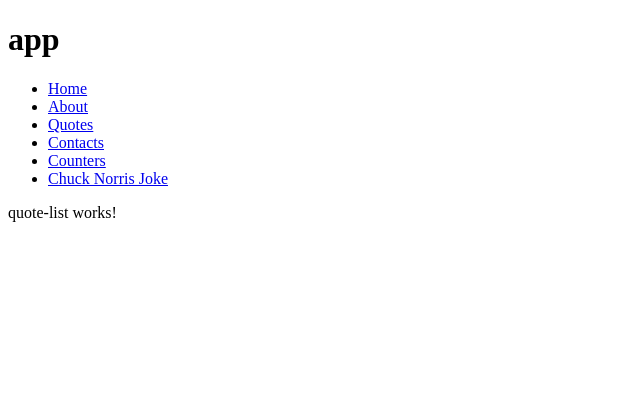
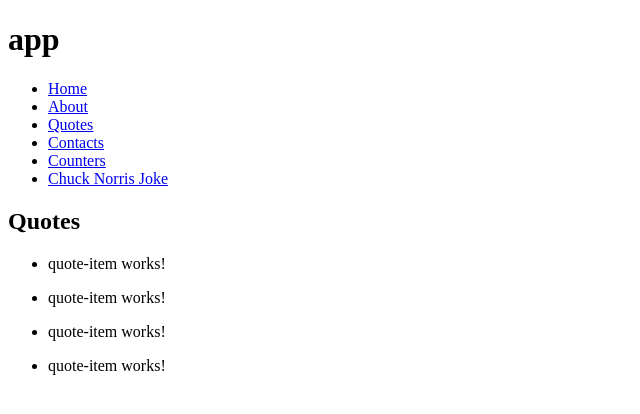
Before and after one commit to artseven/angular2-quotes, an Angular app: page /quotes in a window 1280 px wide. Shown: the top 414 px of the page, without its empty margins (0-640 px from the left). Built offline with nearby package versions, Linux system fonts and the light colour scheme.

Commit message:
Quote list function added

```diff
--- a/src/app/quote-list/quote-list.component.html
+++ b/src/app/quote-list/quote-list.component.html
@@ -1,3 +1,8 @@
-<p>
-  quote-list works!
-</p>
+<h2> Quotes </h2>
+
+<ul>
+  <li *ngFor="let oneQuote of quotes">
+    <app-quote-item [quote]="oneQuote" (onDelete)="removeQuote($event)">
+    </app-quote-item>
+  </li>
+</ul>
--- a/src/app/quote-list/quote-list.component.ts
+++ b/src/app/quote-list/quote-list.component.ts
@@ -7,9 +7,35 @@
 })
 export class QuoteListComponent implements OnInit {
 
+  quotes: Array<any> = [
+    {
+        id: 1,
+        text: 'I love fries.',
+        author: 'Neil Armstrong'
+    }, {
+        id: 12,
+        text: 'Stay thirsty, my friends. Dos Equis.',
+        author: 'Most Interesting Man In The World'
+    }, {
+        id: 99,
+        text: 'Stay hungry. Stay foolish.',
+        author: 'Ghost of Steve Jobs'
+    }, {
+        id: 101,
+        text: 'Do things that don\'t scale.',
+        author: 'Steve Jobs'
+    }
+  ];
+
+
   constructor() { }
 
   ngOnInit() {
   }
 
+  removeQuote (id) {
+    this.quotes = this.quotes.filter(
+      (oneQuote) => oneQuote.id !== id
+    );
+  }
 }
```
